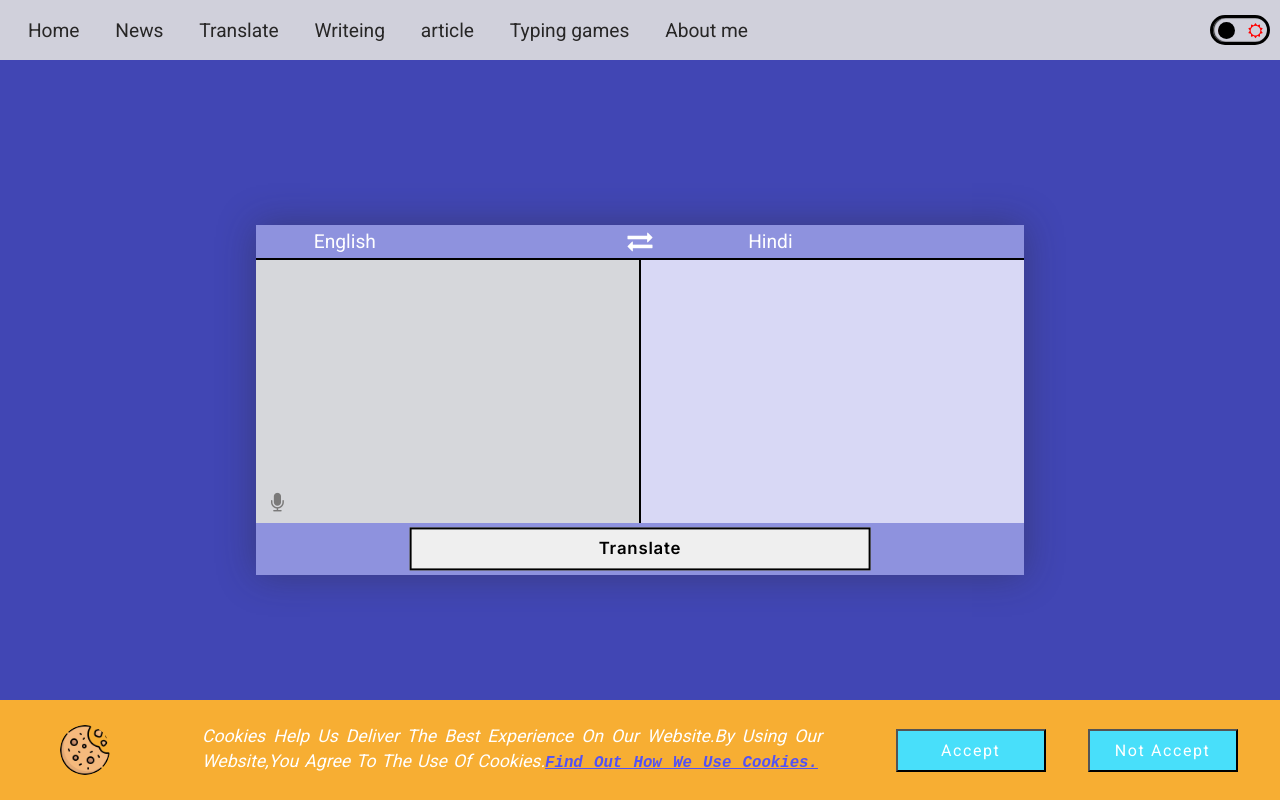
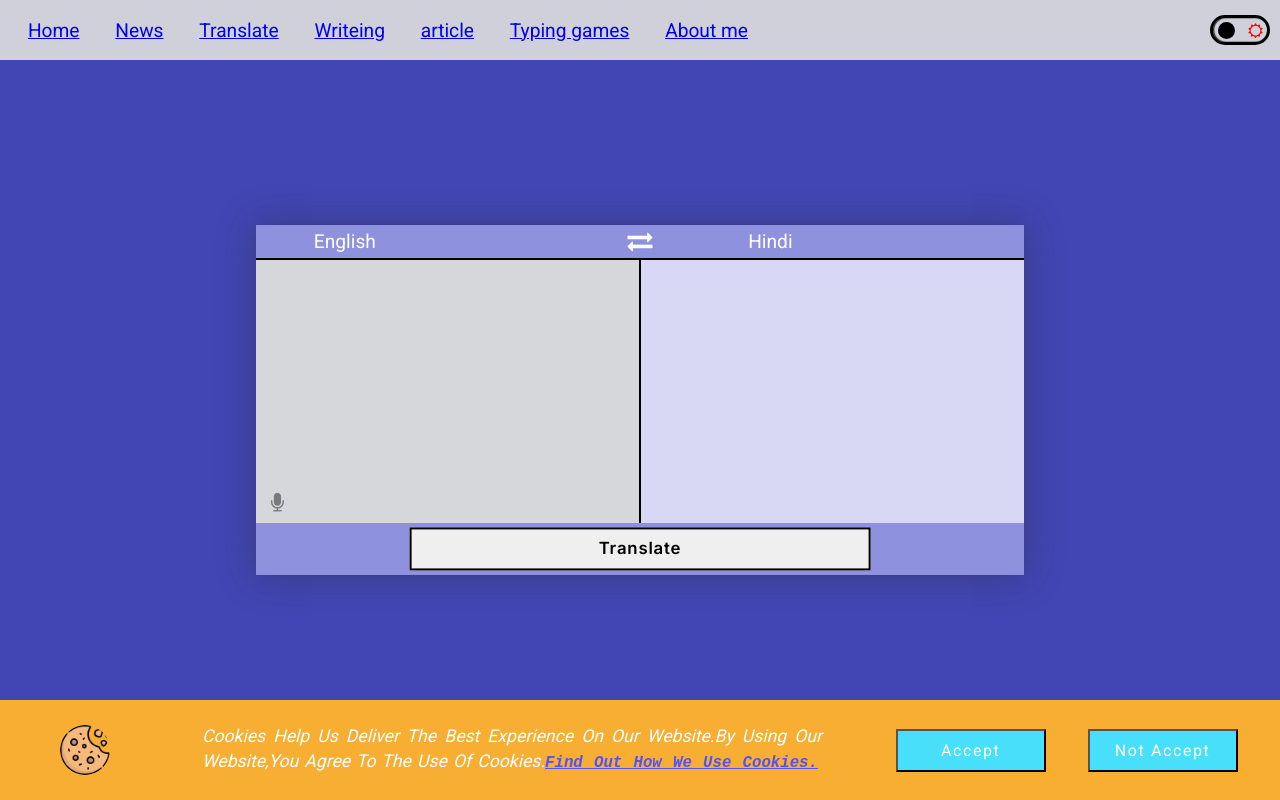
Before and after one commit to vishalCWebDev/translate, a plain HTML site: page index.html in a window 1280 px wide. Drawn offline with Linux system fonts and the light colour scheme.

Commit message:
code write

```diff
--- a/index.html
+++ b/index.html
@@ -26,13 +26,13 @@
     <header>
       <nav>
         <ul>
-          <li>Home</li>
-          <li>News</li>
-          <li>Translate</li>
-          <li>Writeing</li>
-          <li>article</li>
-          <li>Typing games</li>
-          <li>About me</li>
+          <li><a href="#">Home</a></li>
+          <li><a href="./html/comingsoonpage.html">News</a></li>
+          <li><a href="./html/comingsoonpage.html">Translate</a></li>
+          <li><a href="./html/comingsoonpage.html">Writeing</a></li>
+          <li><a href="./html/comingsoonpage.html">article</a></li>
+          <li><a href="./html/comingsoonpage.html">Typing games</a></li>
+          <li><a href="./html/comingsoonpage.html">About me</a></li>
         </ul>
       </nav>
       <div class="dark-mode-toggle">
```
